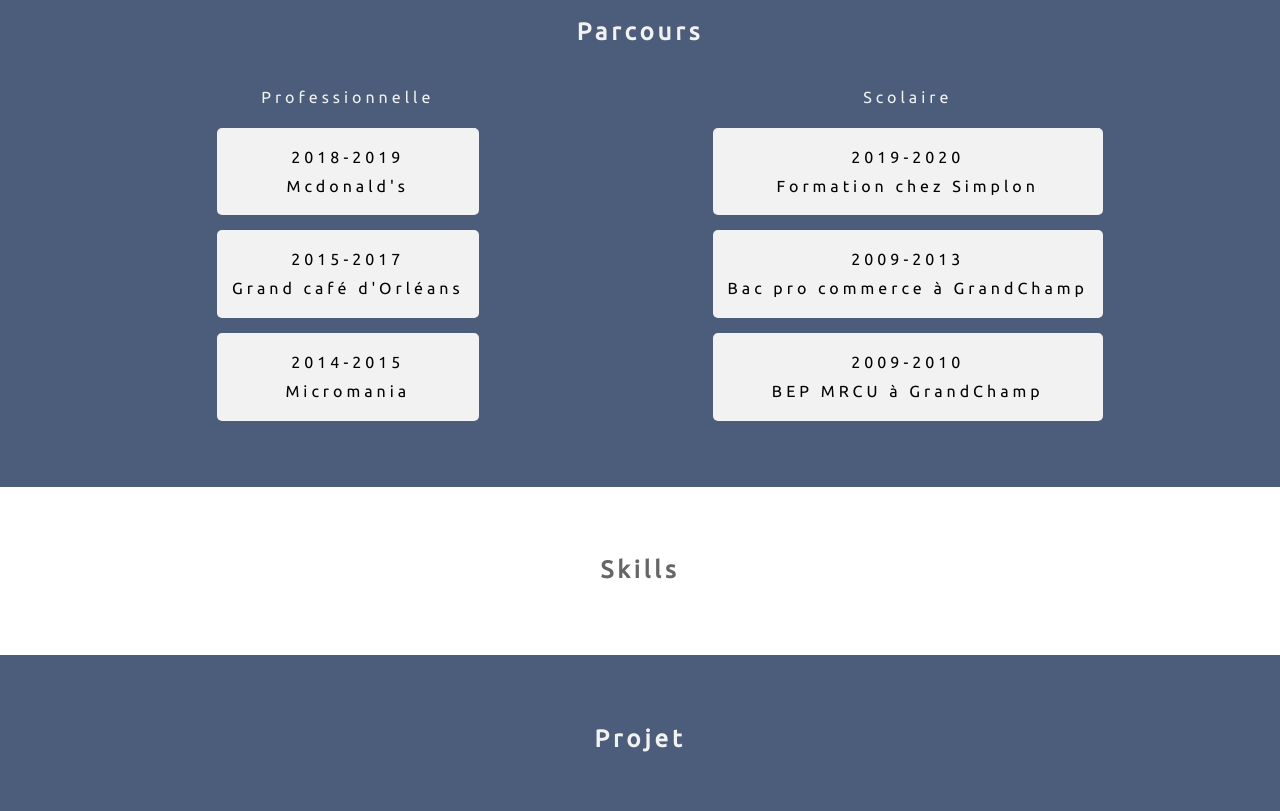
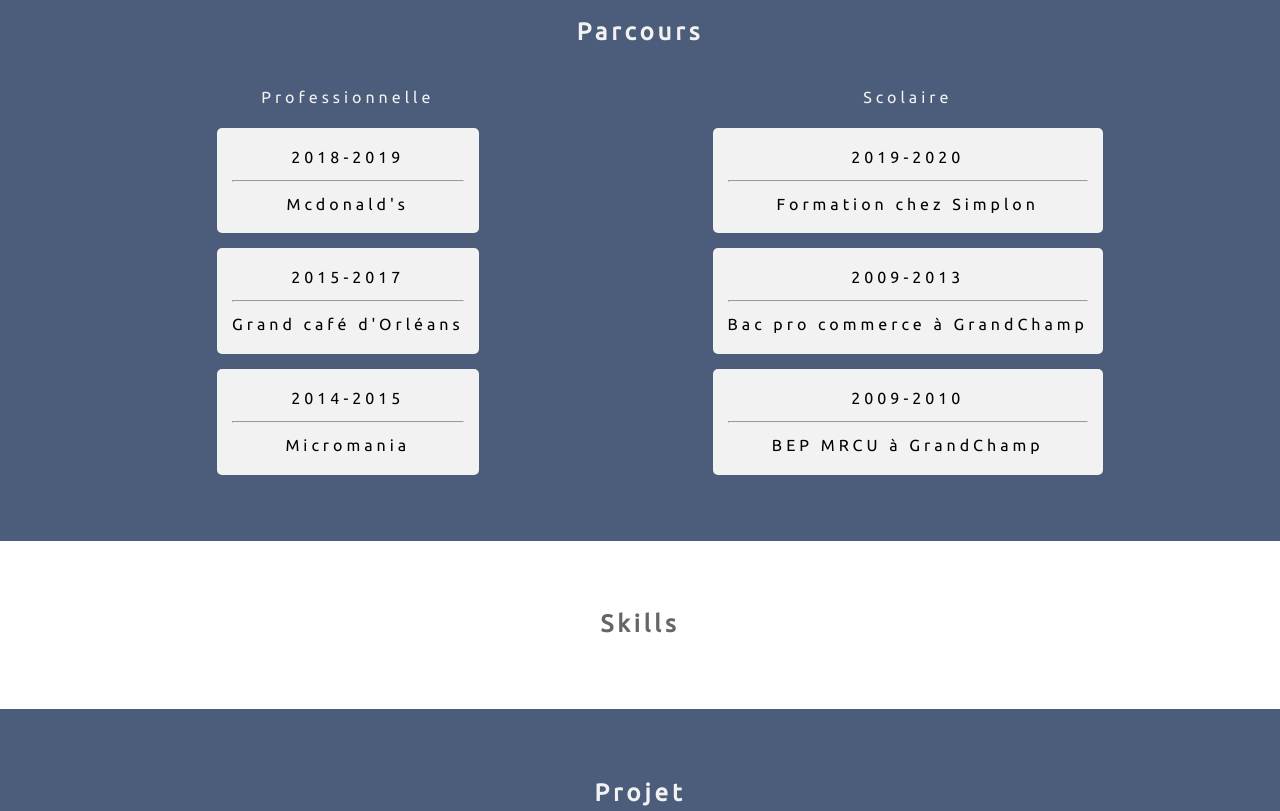
Before and after one commit to Tupal-cell/portfolio, a plain HTML site: page index.html in a window 1280 px wide. Shown: the part 1920-2731 px from the top of the page. Drawn offline with Linux system fonts and the light colour scheme.

Commit message:
changingbox

```diff
--- a/assets/css/style.css
+++ b/assets/css/style.css
@@ -76,6 +76,19 @@ nav ul li.active, nav ul li:hover{color: orange;}
 
 /* -----------------------------*/
 
+/* Parcours list */
+
+section div ul {
+  list-style-type: none;
+}
+section div ul li{
+  padding: 15px;
+  margin: 15px;
+  background-color: #f2f2f2;
+  color: #000;
+  border-radius: 5px;
+}
+
 /* Background parallax */
 
 .parallax1 {
@@ -129,18 +142,6 @@ nav ul li.active, nav ul li:hover{color: orange;}
 
 /* -----------------------------*/
 
-/* Parcours list */
-
-section div ul {
-  list-style-type: none;
-}
-section div ul li{
-  padding: 15px;
-  margin: 15px;
-  background-color: #f2f2f2;
-  color: #000;
-  border-radius: 5px;
-}
 
 
 /* Content */
--- a/index.html
+++ b/index.html
@@ -27,7 +27,8 @@
       <img src="./assets/img/tete2.png" id ="about" class="headof">
       <h1>À propos</h1>
       <div class="two-col">
-        <p>Initialement dans la Vente/Restauration, j’ai entrepris une formation de reconversion professionnelle dans le numérique en développement Web et application, je recherche donc actuellement un stage qui me permettra de valoriser les compétences acquises ces derniers mois et en acquérir de nouvelles.</p>
+        <p>Initialement dans la Vente/Restauration, j’ai entrepris une formation de reconversion professionnelle dans le numérique en développement Web et application,
+          je recherche donc actuellement un stage qui me permettra de valoriser les compétences acquises ces derniers mois et en acquérir de nouvelles.</p>
         </div>
     </section>
 
@@ -43,17 +44,17 @@
       <div class="">
 
         <ul class=""><p>Professionnelle</p>
-          <li>2018-2019 <br> Mcdonald's</li>
-          <li>2015-2017 <br> Grand café d'Orléans</li>
-          <li>2014-2015 <br> Micromania</li>
+          <li id="modal1">2018-2019 <br><hr> Mcdonald's</li>
+          <li id="modal2">2015-2017 <br><hr> Grand café d'Orléans</li>
+          <li id="modal3">2014-2015 <br><hr> Micromania</li>
         </ul>
       </div>
       <div class="">
 
         <ul><p>Scolaire</p>
-          <li>2019-2020 <br> Formation chez Simplon</li>
-          <li>2009-2013 <br> Bac pro commerce à GrandChamp</li>
-          <li>2009-2010 <br> BEP MRCU à GrandChamp</li>
+          <li id="modal4">2019-2020 <br><hr> Formation chez Simplon</li>
+          <li id="modal5">2009-2013 <br><hr> Bac pro commerce à GrandChamp</li>
+          <li id="modal6">2009-2010 <br><hr> BEP MRCU à GrandChamp</li>
         </ul>
       </div>
     </div>
```
